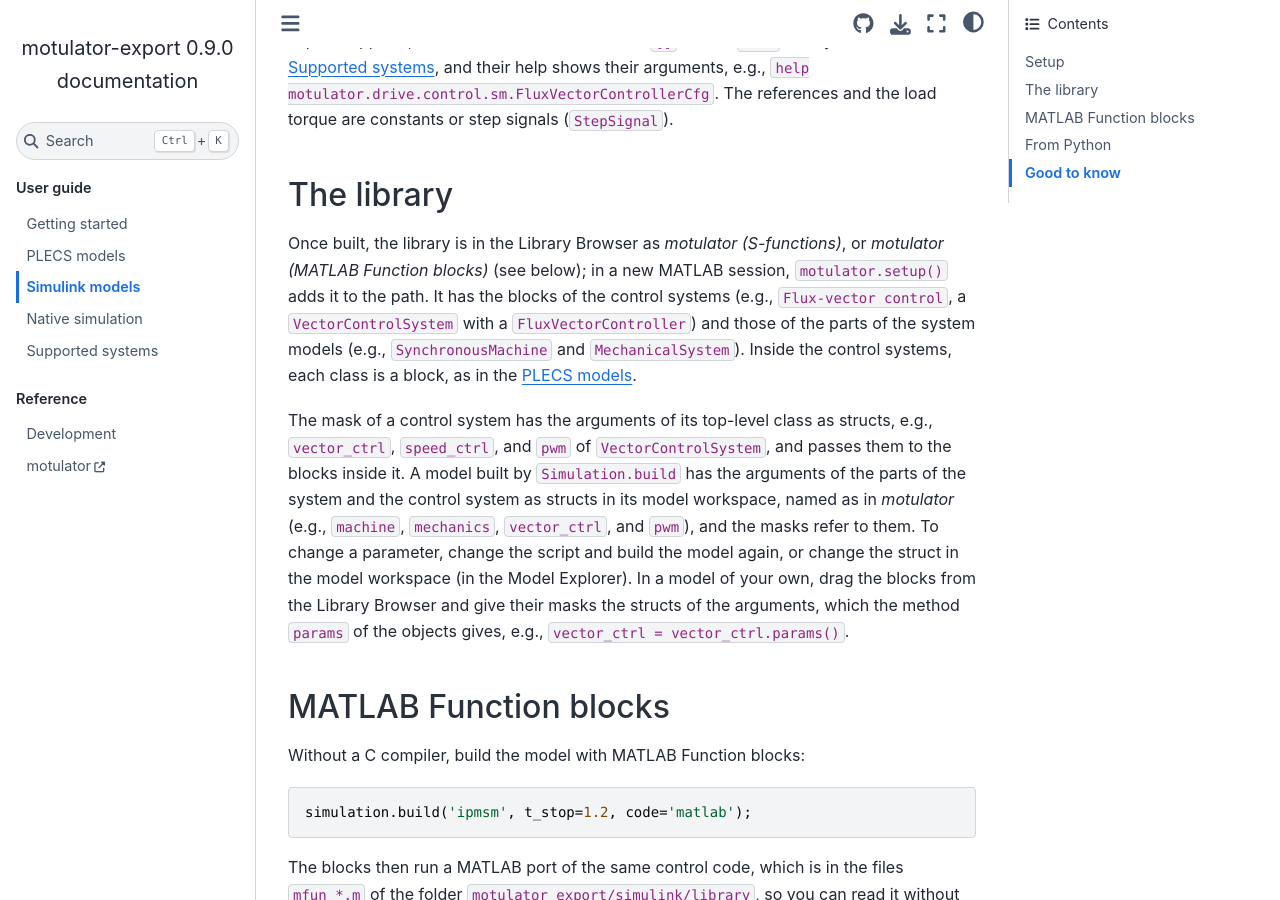
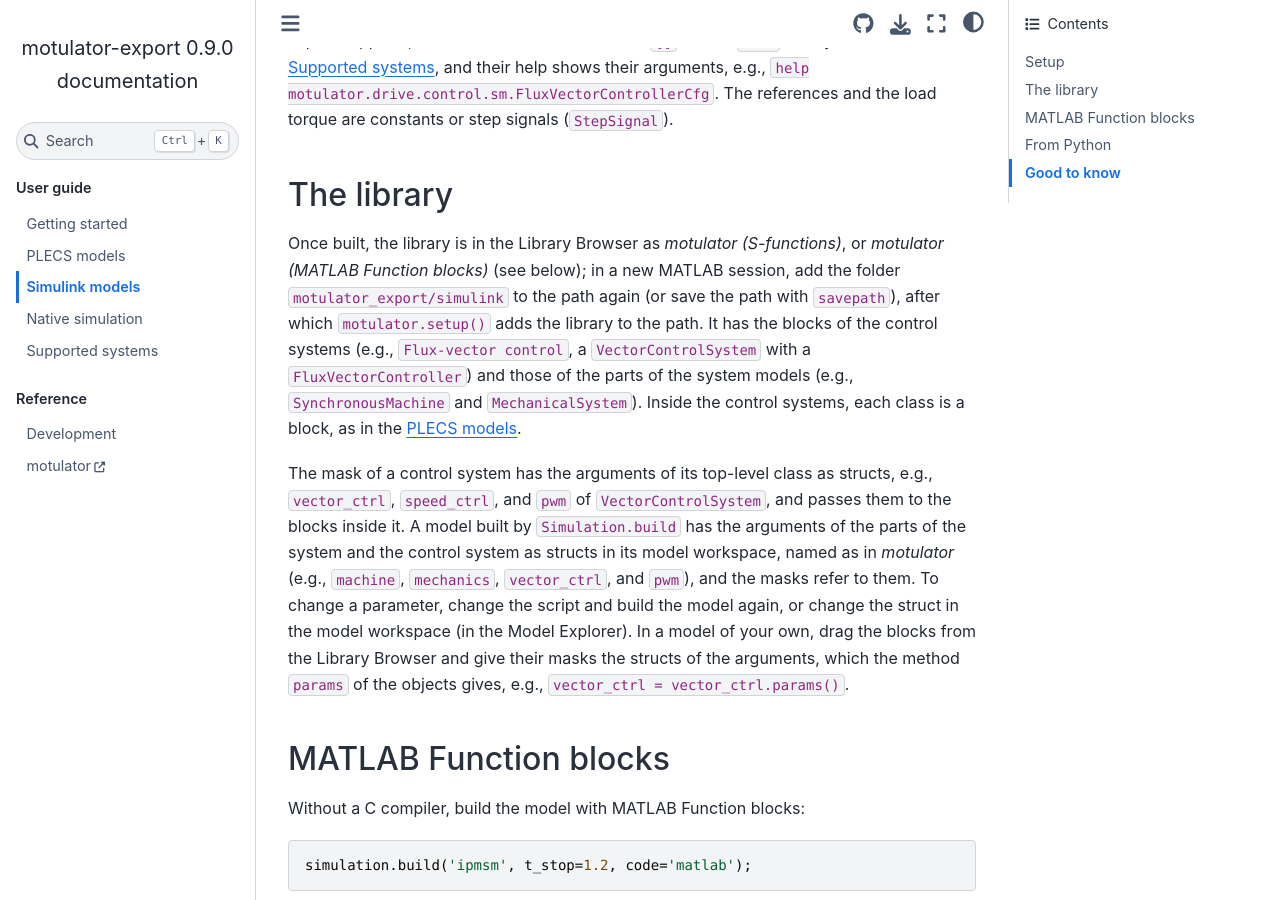
Before and after one commit to Aalto-Electric-Drives/motulator-export, a Sphinx documentation site: the page built from docs/source/guide/simulink.md, in a window 1280 px wide and 900 px high, scrolled down 1308 px. Built offline with Sphinx 7.4.7 and the Sphinx Book theme 1.1.4, drawn with Linux system fonts in a browser that asks for light colours; pages that are not in the unit, such as notebooks, are missing from menus.

Commit message:
Clarify the path of the library in a new MATLAB session
Co-Authored-By: Claude Opus 5.5 <noreply@anthropic.com>

```diff
--- a/docs/source/guide/simulink.md
+++ b/docs/source/guide/simulink.md
@@ -53,7 +53,7 @@ The MATLAB classes have the names of the classes of *motulator*, in the same pac
 
 ## The library
 
-Once built, the library is in the Library Browser as *motulator (S-functions)*, or *motulator (MATLAB Function blocks)* (see below); in a new MATLAB session, `motulator.setup()` adds it to the path. It has the blocks of the control systems (e.g., `Flux-vector control`, a `VectorControlSystem` with a `FluxVectorController`) and those of the parts of the system models (e.g., `SynchronousMachine` and `MechanicalSystem`). Inside the control systems, each class is a block, as in the [PLECS models](plecs.md#control-system).
+Once built, the library is in the Library Browser as *motulator (S-functions)*, or *motulator (MATLAB Function blocks)* (see below); in a new MATLAB session, add the folder `motulator_export/simulink` to the path again (or save the path with `savepath`), after which `motulator.setup()` adds the library to the path. It has the blocks of the control systems (e.g., `Flux-vector control`, a `VectorControlSystem` with a `FluxVectorController`) and those of the parts of the system models (e.g., `SynchronousMachine` and `MechanicalSystem`). Inside the control systems, each class is a block, as in the [PLECS models](plecs.md#control-system).
 
 The mask of a control system has the arguments of its top-level class as structs, e.g., `vector_ctrl`, `speed_ctrl`, and `pwm` of `VectorControlSystem`, and passes them to the blocks inside it. A model built by `Simulation.build` has the arguments of the parts of the system and the control system as structs in its model workspace, named as in *motulator* (e.g., `machine`, `mechanics`, `vector_ctrl`, and `pwm`), and the masks refer to them. To change a parameter, change the script and build the model again, or change the struct in the model workspace (in the Model Explorer). In a model of your own, drag the blocks from the Library Browser and give their masks the structs of the arguments, which the method `params` of the objects gives, e.g., `vector_ctrl = vector_ctrl.params()`.
 
```
